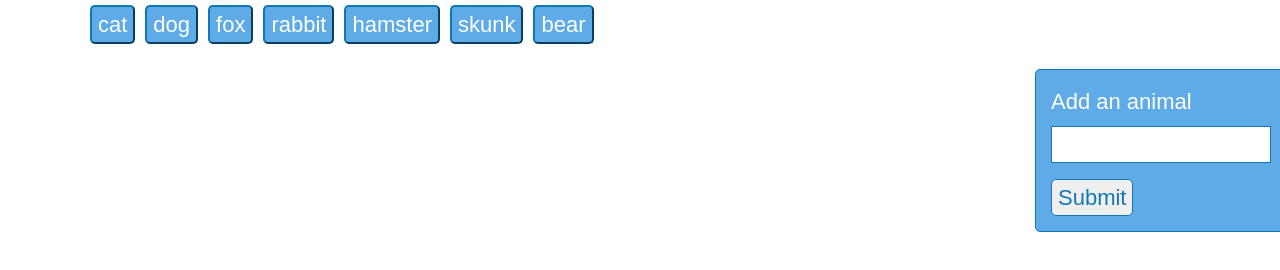
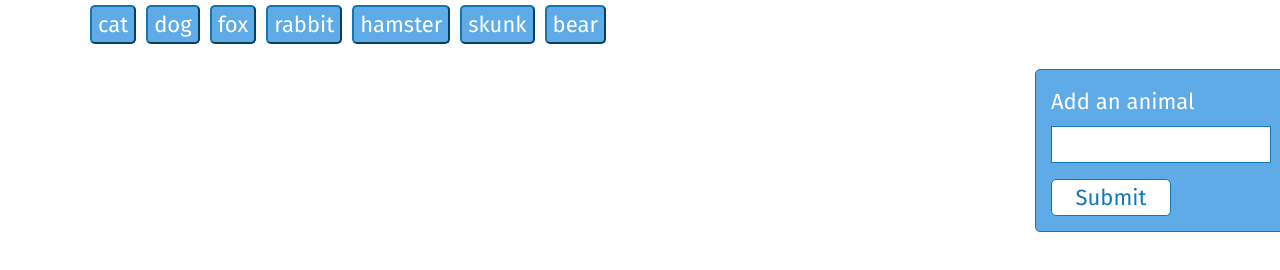
Before and after one commit to silvery787/GifTastic, a plain HTML site: page index.html in a window 1280 px wide. Drawn offline with nearby package versions, Linux system fonts and the light colour scheme.

Commit message:
font added

```diff
--- a/assets/css/styles.css
+++ b/assets/css/styles.css
@@ -1,6 +1,7 @@
 body{
 	font-size: 22px;
-	font-family: 'Arial', 'Helvetica Neue', Helvetica, sans-serif;
+	/*font-family: 'Arial', 'Helvetica Neue', Helvetica, sans-serif;*/
+	font-family: 'Fira Sans', sans-serif;
 }
 .container {
 	/*padding: 0px;*/
@@ -45,9 +46,12 @@ body{
  	border-radius: 5px;
  	border :1px solid #1178b2;
  	color: #1178b2;
+ 	background-color: white;
  	cursor: pointer;
+ 	width: 120px;
  }
  #button_text {
  	width: 220px;
  	border: 1px solid #1178b2;
+
  }
--- a/assets/js/app.js
+++ b/assets/js/app.js
@@ -79,7 +79,6 @@ $(document).ready( function(){
     var type3 = "matrix";
     var queryURL3 = "https://www.omdbapi.com/?t=" + type3 + "&y=&plot=short&apikey=trilogy";
 
-	console.log("start");
 	drawButtons();
 
 	$("#buttons").on("click", ".btn_item", function(){
--- a/index.html
+++ b/index.html
@@ -8,7 +8,7 @@
   	<!-- <link rel="stylesheet" type="text/css" href="assets/css/reset.css"> -->
   	<link rel="stylesheet" type="text/css" href="assets/css/styles.css">
 
-  	<link href="https://fonts.googleapis.com/css?family=Ubuntu" rel="stylesheet">
+  	<link href="https://fonts.googleapis.com/css?family=Fira+Sans" rel="stylesheet">
 
 </head>
 <body>
```
